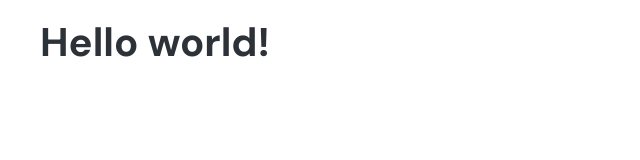
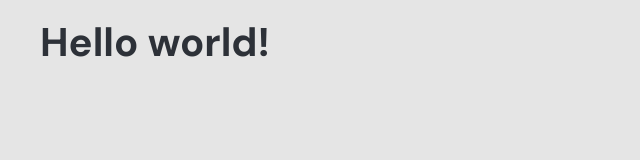
Before and after one commit to jnkwrych/lap-website, a plain HTML site: page index.html in a window 1280 px wide. Shown: the whole page, without its empty margins (0-640 px from the left). Drawn offline with Linux system fonts and the light colour scheme; files that its build step writes are made by us from their sources.

Commit message:
Update main.css

```diff
--- a/styles/main.css
+++ b/styles/main.css
@@ -6,9 +6,10 @@
 /* Can be forced with data-theme="light" */
 [data-theme=light],
 :root:not([data-theme=dark]) {
+    --pico-background-color: #E5E5E5;
     --pico-text-selection-color: rgba(244, 93, 44, 0.25);
     --pico-primary: #FF5711;
-    --pico-primary-background: rgba(229, 229, 229, 1);
+    --pico-primary-background: #E5E5E5;;
     --pico-primary-underline: rgba(189, 60, 19, 0.5);
     --pico-primary-hover: #942d0d;
     --pico-primary-hover-background: #bd3c13;
```
